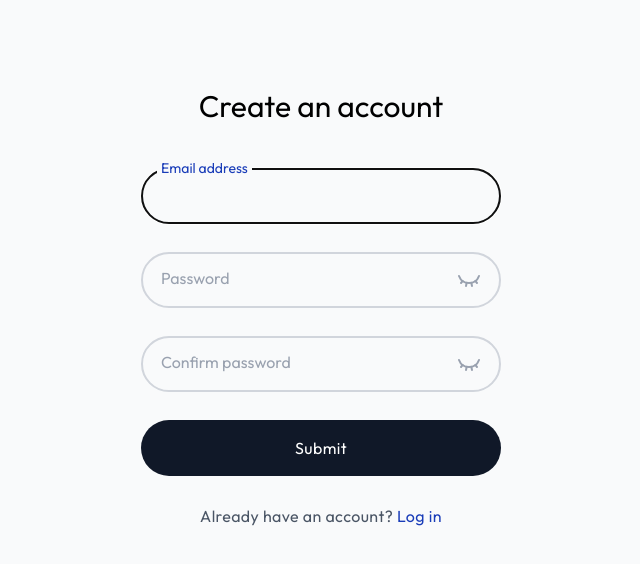
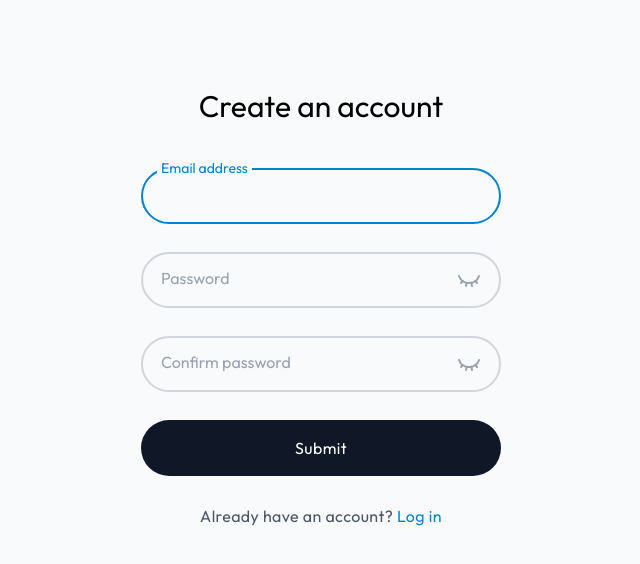
Before and after one commit to viveksingh-01/lumina, a React (Vite) app: page /auth/create-account in a window 1280 px wide. Shown: the top 564 px of the page, without its empty margins (319-959 px from the left). Built offline with nearby package versions, Linux system fonts and the light colour scheme; no server answers.

Commit message:
style: modify the accent color on signup and login forms to sky-blue

```diff
--- a/src/components/InputField/InputField.tsx
+++ b/src/components/InputField/InputField.tsx
@@ -28,8 +28,10 @@ const InputField: React.FC<InputFieldProps> = ({
       <input
         type={type === "password" ? (showPassword ? "text" : "password") : type}
         {...register}
-        className={`w-[360px] px-4 py-3 border-2 border-gray-300 rounded-full text-lg
-          ${error && "border-red-600 outline-red-600"}`}
+        className={`
+          w-[360px] px-4 py-3 border-2 border-gray-300 rounded-full text-lg outline-sky-600
+          ${error && "border-red-600 outline-red-600"}
+        `}
         onFocus={() => setFocused(true)}
         onBlur={() => setFocused(false)}
         autoFocus={autoFocus}
@@ -39,6 +41,7 @@ const InputField: React.FC<InputFieldProps> = ({
           onClick={() => setShowPassword((prev) => !prev)}
           className={`
             absolute inset-y-2 right-2 text-md flex items-center px-3 text-gray-400 hover:text-gray-600 hover:cursor-pointer outline-0
+            ${focused && "text-sky-600"}
             ${error && "bottom-9"}
           `}
           tabIndex={-1}
@@ -51,7 +54,7 @@ const InputField: React.FC<InputFieldProps> = ({
         className={`
           absolute left-4 px-1 transition-all duration-200
           ${focused || value ? "-top-2.5 text-sm bg-gray-50" : "top-3.5 text-gray-300"}
-          ${focused ? "text-blue-800" : "text-gray-400"}
+          ${focused ? "text-sky-600" : "text-gray-400"}
           ${focused && error && "text-red-600"}
           pointer-events-none
         `}
--- a/src/components/Login/Login.tsx
+++ b/src/components/Login/Login.tsx
@@ -40,7 +40,7 @@ const Login: React.FC = () => {
         <div className="my-7 text-center text-gray-600 tracking-wide">
           <p>
             Don't have an account?{" "}
-            <span className="text-blue-800 hover:underline">
+            <span className="text-sky-600 hover:underline">
               <Link to="/auth/create-account">Sign up</Link>
             </span>
           </p>
--- a/src/components/Signup/Signup.tsx
+++ b/src/components/Signup/Signup.tsx
@@ -70,7 +70,7 @@ const Signup: React.FC = () => {
         <div className="my-7 text-center text-gray-600 tracking-wide">
           <p>
             Already have an account?{" "}
-            <span className="text-blue-800 hover:underline">
+            <span className="text-sky-600 hover:underline">
               <Link to="/auth/log-in">Log in</Link>
             </span>
           </p>
```
